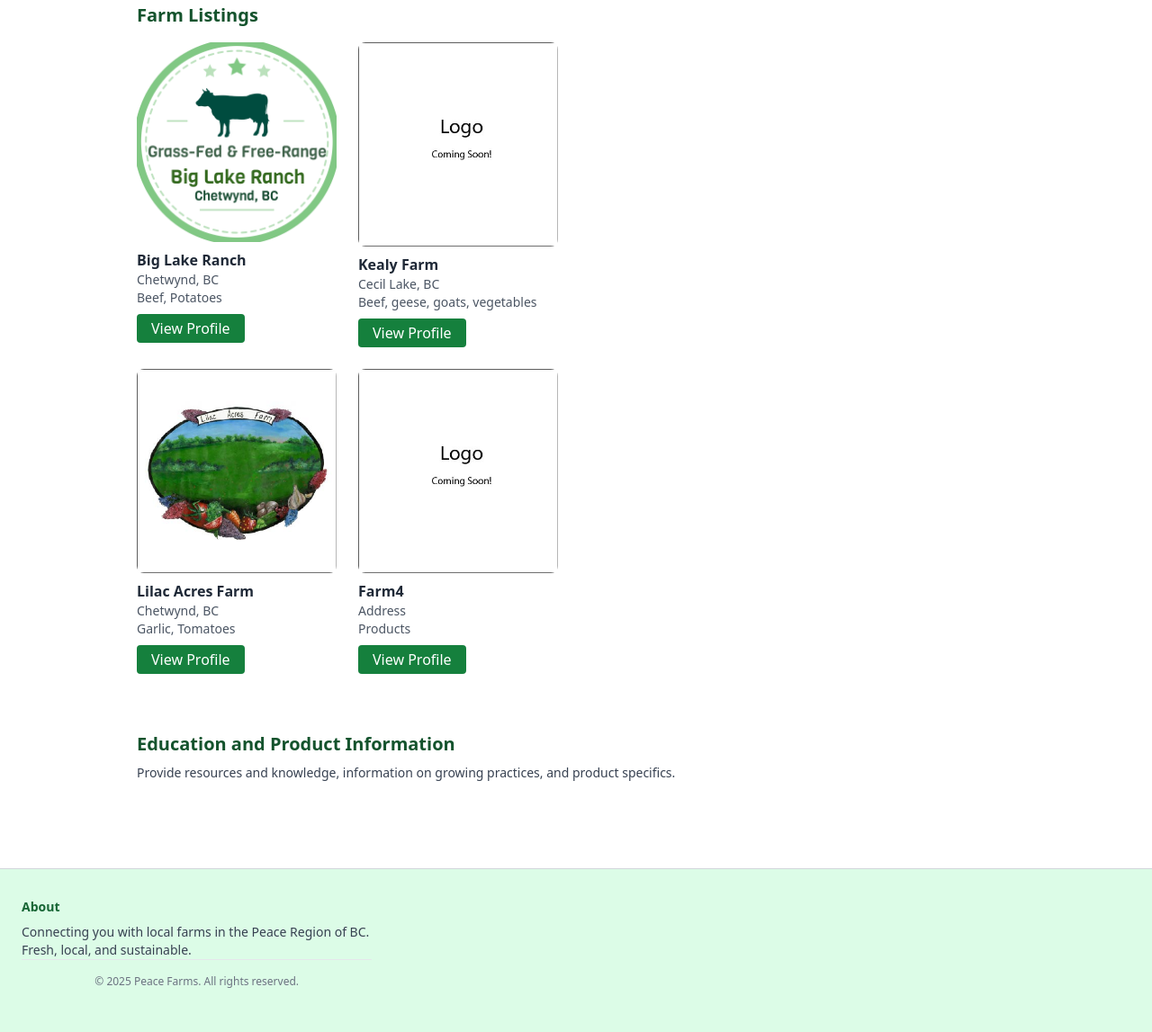
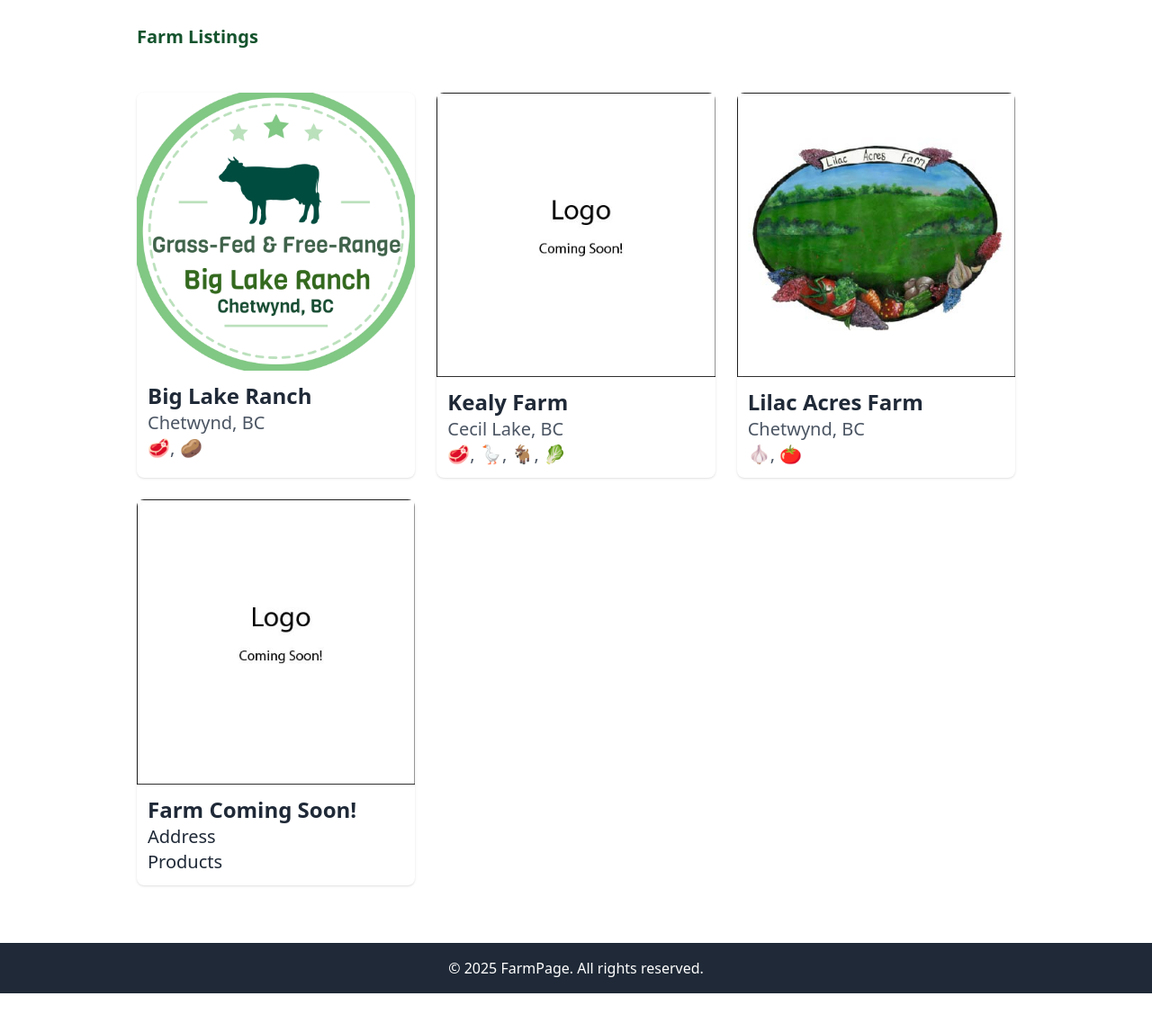
Before and after one commit to ixoekea/FarmPage, a plain HTML site: page farmprofilesmain.html in a window 1280 px wide. Shown: the part 244-1391 px from the top of the page at 90% size. After the commit the page ends 1348 px from the top, so only its background shows below. Drawn offline with nearby package versions, Linux system fonts and the light colour scheme.

Commit message:
Layout
Updating card layout and information for local farms

```diff
--- a/farmprofilesmain.html
+++ b/farmprofilesmain.html
@@ -10,12 +10,12 @@
     <!-- Navigation -->
     <nav class="flex items-center justify-between px-8 py-4 border-b">
       <!-- Left side: logo or main nav -->
-      <div class="text-green-800 font-semibold text-sm">
+      <div class="text-green-800 font-semibold text-xl">
         <a href="index.html" class="hover:text-green-800">Farm Page</a>
       </div>
 
       <!-- Right side: nav links and sign in -->
-      <div class="flex items-center space-x-6 text-sm font-medium">
+      <div class="flex items-center space-x-6 text-xl font-medium">
         <a href="farmprofilesmain.html" class="hover:text-green-800"
           >Farm Profiles</a
         >
@@ -41,84 +41,83 @@
           Search
         </button>
       </div>
-      <!-- Farm Listings and Map -->
-      <div class="grid grid-cols-1 lg:grid-cols-2 gap-10">
+
       <!-- Farm Listings -->
-        <div>
-          <h2 class="text-xl font-semibold mb-4 text-green-900">
+      <h2 class="text-xl font-semibold mb-4 py-4 text-green-900">
         Farm Listings
       </h2>
-          <div class="grid grid-cols-2 gap-6">
-            <!-- Farm Card -->
-            <div>
+      <!--farm Cards Grid -->
+      <div class="grid grid-cols-1 sm:grid-cols-2 py-4 lg:grid-cols-3 gap-6">
+        <!-- Farm Card 1-->
+        <a
+          href="farm-profile.html?farm=big-lake-ranch"
+          class="block bg-white rounded-lg shadow hover:scale-105 transition-all duration-300"
+        >
           <img
             src="images/biglakeranch.jpg"
-                class="rounded-lg mb-2"
+            class="w-full object-cover rounded-t-lg"
             alt="Big Lake Ranch"
           />
-              <h3 class="font-semibold">Big Lake Ranch</h3>
-              <p class="text-sm text-gray-600">
-                Chetwynd, BC<br />Beef, Potatoes
-              </p>
+          <div class="p-3">
+            <h3 class="text-2xl font-semibold text-gray-800">Big Lake Ranch</h3>
+            <p class="text-xl text-gray-600">Chetwynd, BC<br />🥩, 🥔</p>
+          </div></a
+        >
+
+        <!--Farm Card 2-->
         <a
-                href="farm-profile.html?farm=big-lake-ranch"
-                class="mt-2 inline-block px-4 py-1 bg-green-700 text-white rounded"
+          href="farm-profile.html?farm=kealy-farm"
+          class="block bg-white rounded-lg shadow hover:scale-105 transition-all duration-300"
         >
-                View Profile
-              </a>
-            </div>
-            <div>
           <img
             src="images/comingsoon.jpg"
-                class="rounded-lg mb-2"
-                alt="Greenfield"
+            class="w-full object-cover rounded-t-lg"
+            alt="Kealy Farm"
           />
-              <h3 class="font-semibold">Kealy Farm</h3>
-              <p class="text-sm text-gray-600">
-                Cecil Lake, BC<br />Beef, geese, goats, vegetables
+          <div class="p-3">
+            <h3 class="text-2xl font-semibold text-gray-800">Kealy Farm</h3>
+            <p class="text-xl text-gray-600">
+              Cecil Lake, BC<br />🥩, 🪿, 🐐, 🥬
             </p>
+          </div></a
+        >
+        <!--Farm Card 3-->
         <a
-                href="farm-profile.html?farm=kealy-farm"
-                class="mt-2 inline-block px-4 py-1 bg-green-700 text-white rounded"
+          href="farm-profile.html?farm=lilac-acres"
+          class="block bg-white rounded-lg shadow hover:scale-105 transition-all duration-300"
         >
-                View Profile
-              </a>
-            </div>
-            <div>
           <img
             src="images/logo.jpg"
-                class="rounded-lg mb-2"
+            class="w-full object-cover rounded-t-lg"
             alt="Lilac Acres Farm"
           />
-              <h3 class="font-semibold">Lilac Acres Farm</h3>
-              <p class="text-sm text-gray-600">
-                Chetwynd, BC<br />Garlic, Tomatoes
-              </p>
+          <div class="p-3">
+            <h3 class="text-2xl font-semibold text-gray-800">
+              Lilac Acres Farm
+            </h3>
+            <p class="text-xl text-gray-600">Chetwynd, BC<br />🧄, 🍅</p>
+          </div>
+        </a>
+
+        <!--Farm Card 4-->
         <a
-                href="farm-profile.html?farm=lilac-acres"
-                class="mt-2 inline-block px-4 py-1 bg-green-700 text-white rounded"
+          href="farm-profile.html?farm=farm4"
+          class="block bg-white rounded-lg shadow hover:scale-105 transition-all duration-300"
         >
-                View Profile
-              </a>
-            </div>
-            <div>
           <img
             src="images/comingsoon.jpg"
-                class="rounded-lg mb-2"
-                alt="Orchardonk"
+            class="w-full object-cover rounded-t-lg"
+            alt="Coming Soon"
           />
-              <h3 class="font-semibold">Farm4</h3>
-              <p class="text-sm text-gray-600">Address<br />Products</p>
-              <a
-                href="farm-profile.html?farm=farm4"
-                class="mt-2 inline-block px-4 py-1 bg-green-700 text-white rounded"
-              >
-                View Profile
+          <div class="p-3">
+            <h3 class="text-2xl font-semibold text-gray-800">
+              Farm Coming Soon!
+            </h3>
+            <p class="text-xl text-gray-800">Address<br />Products</p>
+          </div>
         </a>
       </div>
     </div>
-        </div>
-
     <!-- Map Section
         <div>
           <iframe
@@ -127,37 +126,10 @@
             height="480"
           ></iframe>
         </div>-->
-      </div>
 
-      <!-- Education Section -->
-      <div class="mt-16">
-        <h2 class="text-xl font-semibold text-green-900 mb-2">
-          Education and Product Information
-        </h2>
-        <p class="text-sm text-gray-700 max-w-2xl">
-          Provide resources and knowledge, information on growing practices, and
-          product specifics.
-        </p>
-      </div>
-    </div>
-    <footer class="bg-green-100 text-gray-700 mt-12 border-t border-gray-300">
-      <div
-        class="max-w-7xl mx-auto px-6 py-8 grid grid-cols-1 md:grid-cols-3 gap-8 text-sm"
-      >
-        <!-- About -->
-        <div>
-          <h4 class="text-green-800 font-semibold mb-2">About</h4>
-          <p>
-            Connecting you with local farms in the Peace Region of BC. Fresh,
-            local, and sustainable.
-          </p>
-          <p
-            class="text-center text-xs text-gray-500 py-4 border-t border-gray-200"
-          >
-            © 2025 Peace Farms. All rights reserved.
-          </p>
-        </div>
-      </div>
+    <!-- Footer -->
+    <footer class="bg-gray-800 text-white text-center p-4">
+      &copy; 2025 FarmPage. All rights reserved.
     </footer>
   </body>
 </html>
```
Also changed, not shown: farm-profile.html (+5 -20 lines), index.html (+2 -2 lines). Lines whose indentation alone changed are shown as unchanged.
